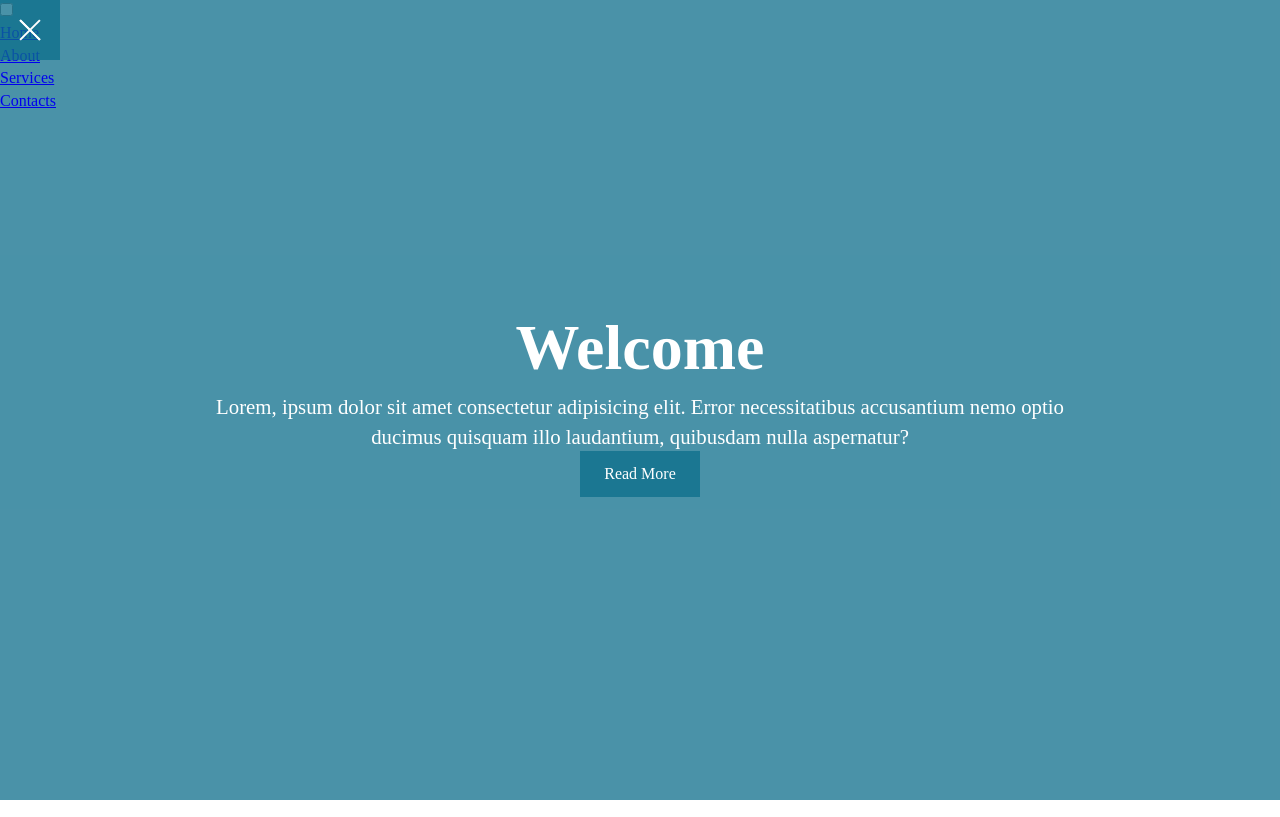
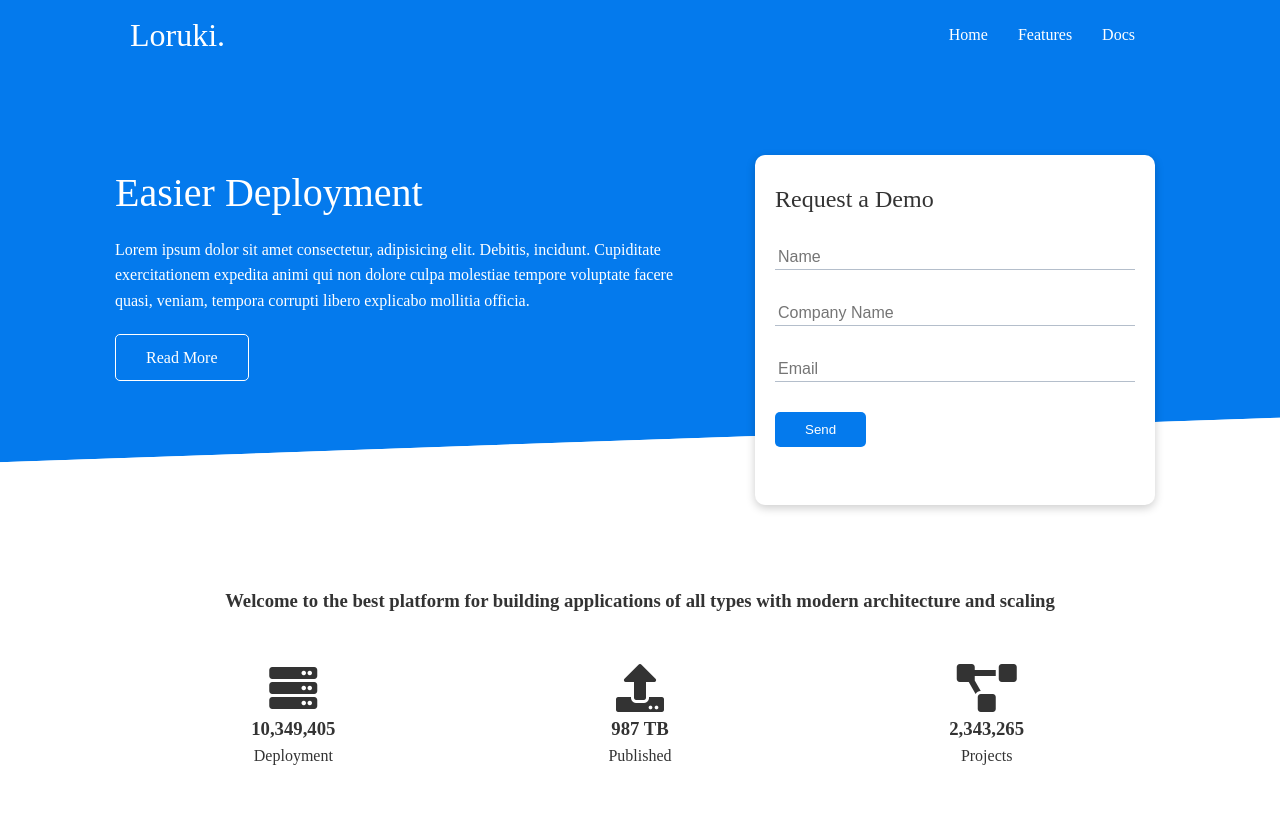
Before and after one commit to Levidepsi/Forms, a plain HTML site: page index.html in a window 1280 px wide. Drawn offline with Linux system fonts and the light colour scheme; files that its build step writes are made by us from their sources.

Commit message:
Add files via upload

```diff
--- a/index.html
+++ b/index.html
@@ -3,38 +3,84 @@
 <head>
     <meta charset="UTF-8">
     <meta name="viewport" content="width=device-width, initial-scale=1.0">
+    <link rel="stylesheet" href="https://use.fontawesome.com/releases/v5.15.1/css/all.css" integrity="sha384-vp86vTRFVJgpjF9jiIGPEEqYqlDwgyBgEF109VFjmqGmIY/Y4HV4d3Gp2irVfcrp" crossorigin="anonymous">
     <link rel="stylesheet" href="css/style.css">
-    <link rel="stylesheet" href="css/menu.css">
-    <link rel="preconnect" href="https://fonts.gstatic.com">
-<link href="https://fonts.googleapis.com/css2?family=Roboto:wght@100&display=swap" rel="stylesheet">
-    <title>Document</title>
+    <title>Loruki Cloud Hosting</title>
 </head>
 <body>
-    <div class="menu-wrap">
-        <input type="checkbox" class="toggler">
-        <div class="hamburger"><div></div></div>
-        <div class="menu">
-            <div>
+ <!-- Navbar -->
+ <div class="nav-bar">
+     <div class="container flex">
+         <h1 class="logo">Loruki.</h1>
+         <nav>
+             <ul>
+                 <li><a href="index.html">Home</a></li>
+                 <li><a href="features.html">Features</a></li>
+                 <li><a href="docs.html">Docs</a></li>
+             </ul>
+         </nav>
+     </div>
+ </div>
+
+ <!-- Showcase -->
+ <section class="showcase">
+     <div class="container grid">
+         <div class="showcase-text">
+             <h1>Easier Deployment</h1>
+             <p>Lorem ipsum dolor sit amet consectetur, adipisicing elit. Debitis, incidunt. Cupiditate exercitationem expedita animi qui non dolore culpa molestiae tempore voluptate facere quasi, veniam, tempora corrupti libero explicabo mollitia officia.</p>
+             <a href="features.html" class="btn btn-outline">Read More</a>
+            </div>
+
+            <div class="showcase-form card">
+                <h2>Request a Demo</h2>
+                <form >
+                    <div class="form-control">
+                        <input type="text" name="name" placeholder="Name">
+                    </div>
+                    <div class="form-control">
+                        <input type="text" name="company" placeholder="Company Name">
+                    </div>
+                    <div class="form-control">
+                        <input type="text" name="email" placeholder="Email">
+                    </div>
+                    <input type="submit" value="Send" class="btn btn-primary" >
+                </form>
+            </div>
+     </div>
+ </section>
+
+ <!-- stats -->
+    <section class="stats">
+        <div class="container">
+            <h3 class="stats-heading text-center my-1">
+                Welcome to the best platform for building applications
+                of all types with modern architecture and scaling
+            </h3>
+
+            <div class="grid grid-3 text-center my-4">
                 <div>
-                    <div>
-                        <ul>
-                            <li><a href="#">Home</a></li>
-                            <li><a href="#">About</a></li>
-                            <li><a href="#">Services</a></li>
-                            <li><a href="#">Contacts</a></li>
-                        </ul>
-                    </div>
+                    <i class="fas fa-server fa-3x"></i>
+                        <h3>10,349,405</h3>
+                        <p class="text-secondary">
+                            Deployment
+                        </p>
+                </div>
+                <div>
+                     <i class="fas fa-upload fa-3x"></i>
+                    <h3>987 TB</h3>
+                    <p class="text-secondary">
+                        Published
+                    </p>
+                </div>
+                <div>
+                    <i class="fas fa-project-diagram fa-3x"></i>
+                    <h3>2,343,265</h3>
+                    <p class="text-secondary">
+                        Projects
+                    </p>
                 </div>
             </div>
         </div>
-    </div>
-
-    <header class="showcase">
-        <div class="container showcase-inner">
-            <h1>Welcome</h1>
-            <p>Lorem, ipsum dolor sit amet consectetur adipisicing elit. Error necessitatibus accusantium nemo optio ducimus quisquam illo laudantium, quibusdam nulla aspernatur?</p>
-            <a href="#" class="btn">Read More</a>
-        </div>
-    </header>
+    </section>
 </body>
 </html>
--- a/style.css
+++ b/style.css
@@ -1,73 +1,211 @@
+@import url('https://fonts.googleapis.com/css2?family=Lato:wght@300&display=swap');
+
 :root{
-    --primary-color: rgba(13, 110, 139, 0.75);
-    --overlay-color: rgba(24, 39, 51, 0.85);
-    --menu-speed: 0.75s;
+    --primary-color: #047aed;
 }
 
 *{
-    box-sizing: border-box;
     padding: 0;
     margin: 0;
+    box-sizing: border-box;
 }
 
 body{
-    font-family: 'Roboto ' sans-serif;
-    line-height: 1.4;
+    font-family: 'Lato' sans-serif;
+    color: #333;
+    line-height: 1.6;
 }
 
-.container{
-    max-width: 960px;
-    margin: auto;
-    overflow: hidden;
-    padding: 0 3rem;
+ul{
+    list-style: none;
 }
 
-.showcase{
+a{
+    text-decoration: none;
+    color: #333;
+}
+
+h1,
+h2{
+    font-weight: 300;
+    line-height: 1.2;
+    margin: 10px 0;
+}
+
+
+img {
+    width: 100%;
+}
+
+.nav-bar {
     background-color: var(--primary-color);
     color: #fff;
-    height: 100vh;
+    height: 70px;
+}
+
+.nav-bar .flex{
+    justify-content: space-between;
+}
+
+.nav-bar ul {
+    display: flex;
+}
+
+.nav-bar a{
+    color: #fff;
+    padding: 10px;
+    margin: 0 5px;
+}
+
+.nav-bar a:hover{
+    border-bottom: 2px #fff solid;
+}
+/* Showcase */
+.showcase{
+    height: 400px;
+    background-color: var(--primary-color);
+    color: #fff;
     position: relative;
 }
 
-.showcase::before{
-    content: '';
-    background: url(../img/showcase.jpeg) no-repeat center center/cover;
-    position: absolute;
-    top: 0;
-    left: 0;
-    width: 100%;
-    height: 100%;
-    z-index: -1;
-}
-
-.showcase .showcase-inner{
-    display: flex;
-    flex-direction: column;
-    align-items: center;
-    justify-content: center;
-    text-align: center;
-    height: 100%;
-}
-
 .showcase h1{
-    font-size: 4rem;
-
+    font-size: 40px;
 }
 
 .showcase p{
-    font-size: 1.3rem;
+    margin: 20px 0;
+}
+
+.showcase .grid{
+    grid-template-columns: 55% 45%;
+    gap: 30px;
+    overflow: visible;
+}
+
+.showcase-form{
+    position: relative;
+    top: 60px;
+    height: 350px;
+    width: 400px;
+    padding: 40px;
+    z-index: 100;
+    justify-self: flex-end;
+}
+
+.showcase-form .form-control {
+    margin: 30px 0;
+}
+
+.showcase-form input[type='text'],
+.showcase-form input[type='email'] {
+    border: 0;
+    border-bottom: 1px solid #b4becb;
+    width: 100%;
+    padding: 3px;
+    font-size: 16px;
+}
+
+.showcase-form input:focus{
+    outline: none;
 }
 
 .btn{
     display: inline-block;
+    padding: 10px 30px;
+    cursor: pointer;
+    background-color: var(--primary-color);
+    color: #fff;
     border: none;
-    background-color: var(--primary-color) ;
-    color: white;
-    padding: 0.75rem 1.5rem;
-    text-decoration: none;
-    transition: opacity 1s ease-in;
+    border-radius: 5px;
+}
+
+.btn-outline {
+    background-color: transparent;
+    border: 1px #fff solid;
 }
 
 .btn:hover{
-    opacity: 0.7;
+    transform: scale(1.07);
 }
+
+.showcase::before,
+.showcase::after {
+    content: '';
+    position: absolute;
+    height: 100px;
+    bottom: -70px;
+    right: 0;
+    left: 0;
+    background: #fff;
+    transform: skewY(-2deg);
+    -moz-transform: skewY(-3deg);
+    -ms-transform: skewY(-3deg);
+
+}
+
+/* stats */
+
+.stats{
+    padding-top: 100px ;
+}
+/* Utilities */
+.container{
+    max-width: 1100px;
+    margin: 0 auto;
+    overflow: auto;
+    padding: 0 40px;
+}
+
+.card{
+    background-color: #fff;
+    color:#333;
+    border-radius: 10px;
+    box-shadow: 0 3px 10px rgba(0, 0, 0, 0.2);
+    padding: 20px;
+    margin: 10px;
+}
+
+.flex{
+   display: flex;
+   justify-content: center;
+   align-items: center;
+   height: 100%;
+}
+
+.grid{
+    display: grid;
+    grid-template-columns: repeat(2, 1fr);
+    grid-gap: 20px;
+    justify-content: center;
+    align-items: center;
+    height: 100%;
+}
+
+.grid-3{
+    grid-template-columns: repeat(3, 1fr);
+}
+
+.text-center{
+    text-align: center;
+}
+
+/* margin */
+.my-1{
+    margin: 1rem 0;
+}
+
+.my-2{
+    margin: 1.5rem 0;
+}
+
+.my-3{
+    margin: 2rem 0;
+}
+
+.my-4{
+    margin: 3rem 0;
+}
+
+.my-5{
+    margin: 4rem 0;
+}
```
